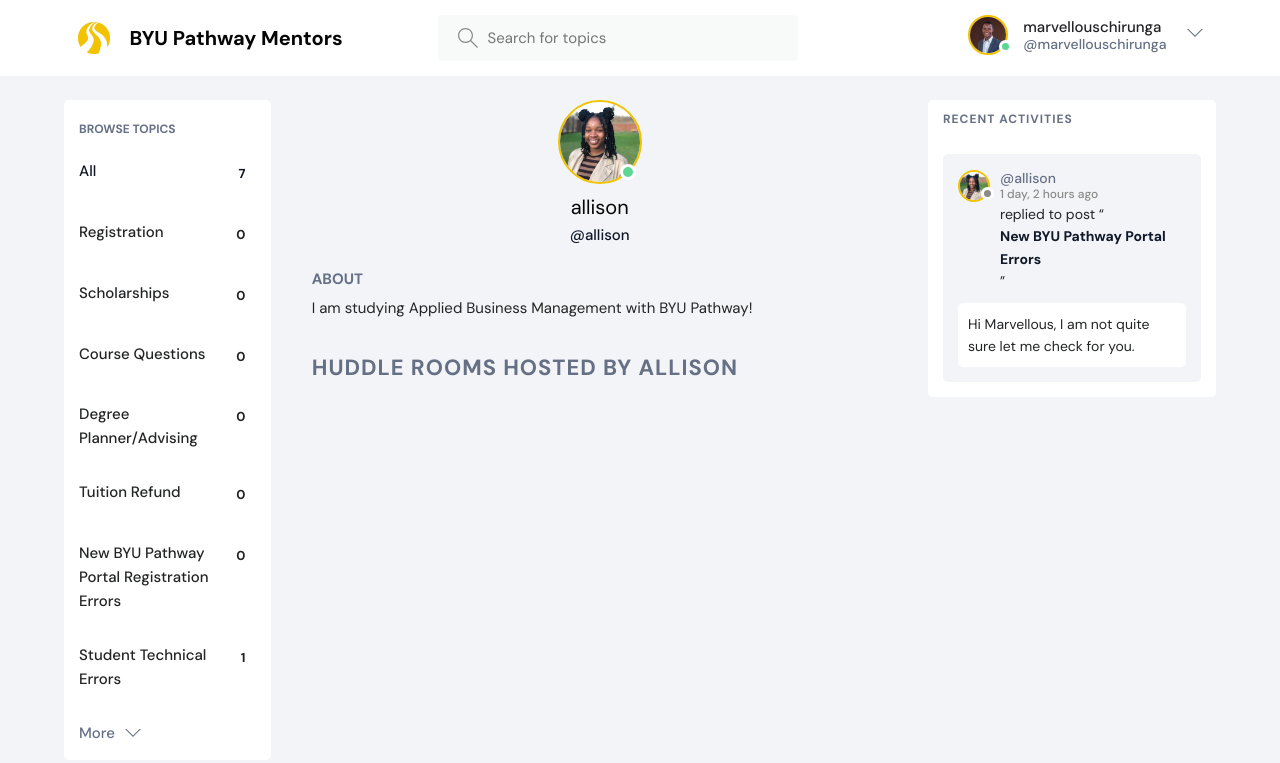
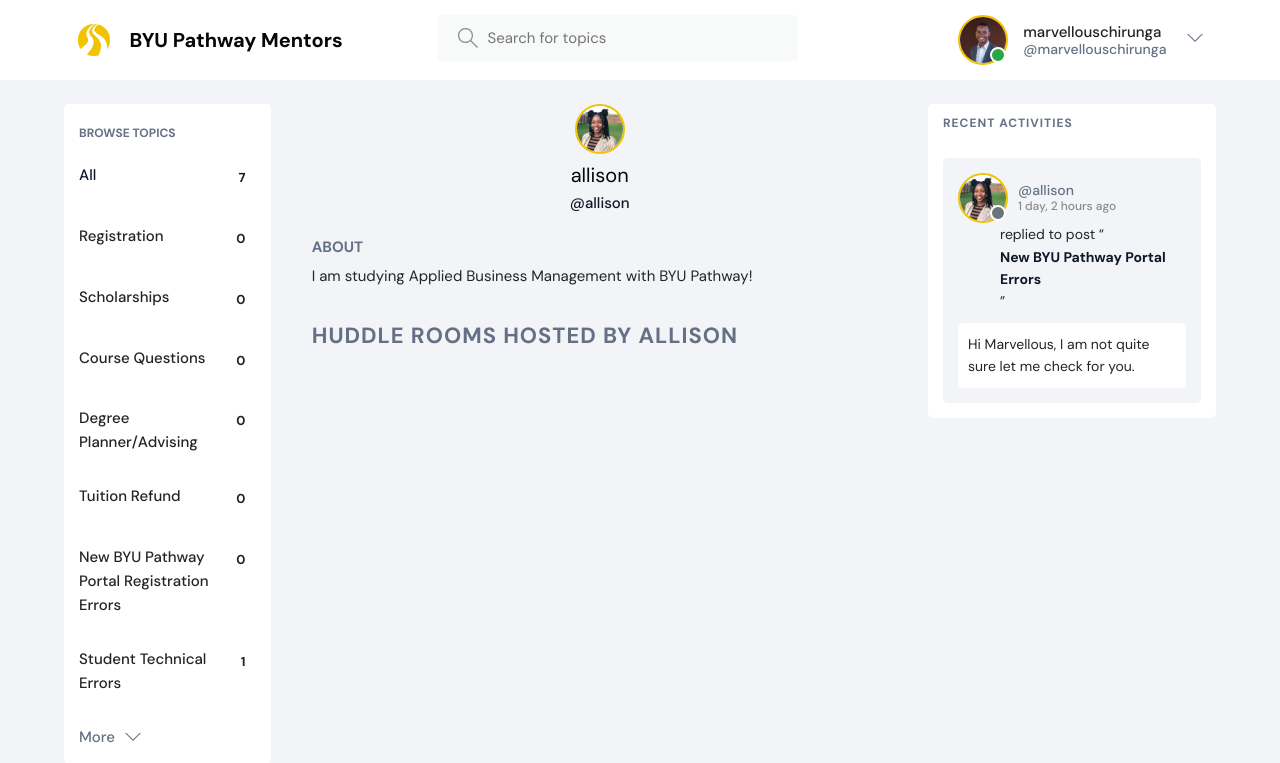
Before and after one commit to marvellouschirunga/BYUPathwayPeerMentorPortal, a Django app: page /profile/2/ in a window 1280 px wide. Shown: the top 763 px of the page. Run offline with Django 3.2, Linux system fonts and the light colour scheme; a user stored in the database is signed in; data comes from the database, SQL or seed files in the repository; both versions use the stored data as it was after the commit.

Commit message:
Fixed online status on user image

```diff
--- a/peermentor/base/templates/base/activity_component.html
+++ b/peermentor/base/templates/base/activity_component.html
@@ -4,16 +4,21 @@
   </div>
   {% for message in room_messages %}
   <div class="activities__box">
+    <!-- Header Section -->
     <div class="activities__boxHeader roomListRoom__header">
       <a href="{% url 'user-profile' message.user.id %}" class="roomListRoom__author">
-          <div class="avatar avatar--small">
-            <img src="{{message.user.avatar.url}}" />
+        <!-- Avatar with Online/Offline Status -->
+        <div class="avatar avatar--small {% if message.user.is_online %}avatar--online{% else %}avatar--offline{% endif %}">
+          <img src="{{ message.user.avatar.url }}" alt="{{ message.user.username }}'s avatar" />
         </div>
+        <!-- Username and Activity Timestamp -->
         <p>
-            @{{message.user.username}}
-            <span>{{message.created|timesince}} ago</span>
+          @{{ message.user.username }}
+          <span>{{ message.created|timesince }} ago</span>
         </p>
       </a>
+
+      <!-- Delete Action for the Message Owner -->
       {% if request.user == message.user %}
       <div class="roomListRoom__actions">
         <a href="{% url 'delete-message' message.id %}">
@@ -27,13 +32,14 @@
       </div>
       {% endif %}
     </div>
+
+    <!-- Message Content -->
     <div class="activities__boxContent">
-        <p>replied to post “<a href="{% url 'room' message.room.id %}">{{message.room}}</a>”</p>
+      <p>replied to post “<a href="{% url 'room' message.room.id %}">{{ message.room }}</a>”</p>
       <div class="activities__boxRoomContent">
-          {{message.body}}
+        {{ message.body }}
       </div>
     </div>
   </div>
   {% endfor %}
-
 </div>
--- a/peermentor/base/templates/base/feed_component.html
+++ b/peermentor/base/templates/base/feed_component.html
@@ -2,9 +2,13 @@
 <div class="roomListRoom">
     <div class="roomListRoom__header">
       <a href="{% url 'user-profile' room.host.id %}" class="roomListRoom__author">
-        <div class="avatar avatar--small active">
+        <!-- <div class="avatar avatar--small active">
           <img src="{{room.host.avatar.url}}" />
+        </div> -->
+        <div class="avatar avatar--small {% if room.host.is_online %}avatar--online{% else %}avatar--offline{% endif %}">
+          <img src="{{ room.host.avatar.url }}" alt="Host Avatar" />
         </div>
+
         <span>@{{room.host.username}}</span>
       </a>
       <div class="roomListRoom__actions">
--- a/peermentor/base/views.py
+++ b/peermentor/base/views.py
@@ -7,6 +7,8 @@
 from django.contrib.auth import authenticate, login, logout
 from .models import Room, Topic, Message, User
 from .forms import RoomForm, UserForm, MyUserCreationForm
+from django.utils import timezone
+
 
 # Imports for email verification
 from django.template.loader import render_to_string
@@ -31,18 +33,15 @@
         email = request.POST.get('email').lower()
         password = request.POST.get('password')
 
-        try:
-            user = User.objects.get(email=email)
-        except:
-            messages.error(request, 'User does not exist')
-
         user = authenticate(request, email=email, password=password)
-
         if user is not None:
+            user.is_online = True  # Mark user as online
+            user.last_login = timezone.now()
+            user.save()
             login(request, user)
             return redirect('home')
         else:
-            messages.error(request, 'Username or password does not exist')
+            messages.error(request, 'Username or password is incorrect.')
 
     context = {'page': page}
     return render(request, 'base/login_register.html', context)
@@ -50,6 +49,10 @@
 
 def logoutUser(request):
     #Logs the user out and redirects to the homepage.
+    user = request.user
+    if user.is_authenticated:
+        user.is_online = False  # Mark user as offline
+        user.save()
     logout(request)
     return redirect('home')
 
@@ -133,9 +136,11 @@
 def room(request, pk):
     """Displays a single room's details, messages, and participants."""
     room = Room.objects.get(id=pk)
-    room_messages = room.message_set.all()
+    # Optimize the query to include user data efficiently
+    room_messages = room.message_set.select_related('user').all()
     participants = room.participants.all()
 
+    # Handle POST request for creating a message
     if request.method == 'POST':
         message = Message.objects.create(
             user=request.user,
@@ -143,10 +148,14 @@
             body=request.POST.get('body')
         )
         room.participants.add(request.user)
+        request.user.is_online = True  # Update the user's online status
+        request.user.save(update_fields=['is_online'])  # Save the change
         return redirect('room', pk=room.id)
 
+    # Render the template with the updated context
     context = {'room': room, 'room_messages': room_messages, 'participants': participants}
     return render(request, 'base/room.html', context)
+
 
 
 def userProfile(request, pk):
--- a/peermentor/static/styles/style.css
+++ b/peermentor/static/styles/style.css
@@ -161,79 +172,55 @@
 }
 
 .avatar {
-  position: relative;
+  position: relative; /* Ensures positioning context */
   display: inline-block;
   border-radius: 50%;
-  border: 2px solid #f1c300;
+  border: 2px solid #f1c300; /* Orange border */
+  width: 50px; /* Fixed width */
+  height: 50px; /* Fixed height */
 }
 
 .avatar img {
-  display: block;
-  border-radius: 50%;
+  width: 100%;
+  height: 100%;
   object-fit: cover;
-  object-position: center;
-}
-
-.avatar::after {
-  content: "";
-  display: block;
-  position: absolute;
-  background-color: var(--color-gray);
-  z-index: 111;
-  border-radius: 50%;
-  border: 0.3rem solid var(--color-dark);
-}
-
-.avatar.active::after {
-  background-color: var(--color-success);
-}
-
-.avatar.avatar--small img {
-  width: 2.8rem;
-  height: 2.8rem;
-}
-
-.avatar.avatar--small:after {
-  width: 0.7rem;
-  height: 0.7rem;
-  bottom: 0px;
-  right: -6px;
-}
-
-.avatar.avatar--medium img {
-  width: 3.6rem;
-  height: 3.6rem;
   border-radius: 50%;
 }
 
-.avatar.avatar--medium:after {
-  width: 0.7rem;
-  height: 0.7rem;
-  bottom: 0px;
-  right: -6px;
+.avatar--medium {
+  width: 50px;
+  height: 50px;
+  position: relative; /* Keeps the status indicator positioned correctly */
 }
 
-.avatar.avatar--large img {
-  display: block;
-  width: 8rem;
-  height: 8rem;
+
+/* Online Indicator */
+.avatar--online::after,
+.avatar--offline::after {
+  content: '';
+  position: absolute;
+  bottom: 0px; /* Adjust position */
+  right: 0px;
+  width: 12px; /* Size of the dot */
+  height: 12px;
+  background-color: #28a745; /* Green for online */
+  border: 2px solid #fff; /* White border around the dot */
   border-radius: 50%;
+  z-index: 5; /* Ensures dot is above everything */
 }
 
-.avatar.avatar--large:after {
-  width: 1rem;
-  height: 1rem;
-  bottom: 2px;
-  right: 3.5px;
+.avatar--offline::after {
+  background-color: #6c757d; /* Gray for offline */
 }
 
-.avatar--online {
-  border: 2px solid green;
-}
 
-.avatar--offline {
-  border: 2px solid gray;
-}
+
+
+
+
+
+
+
 
 .scroll::-webkit-scrollbar {
   width: 0.6rem;
@@ -390,9 +377,6 @@
   color: rgb(34 33 36);
 }
 
-.header__menu img {
-  height: 3.6rem;
-}
 
 .header__menu p {
   line-height: 1.2;
--- a/peermentor/templates/navbar.html
+++ b/peermentor/templates/navbar.html
@@ -24,9 +24,13 @@
 
             <div class="header__user">
                 <a href="{% url 'user-profile' request.user.id %}">
-                    <div class="avatar avatar--medium active">
+                    <!-- <div class="avatar avatar--medium active">
                         <img src="{{request.user.avatar.url}}" />
+                    </div> -->
+                    <div class="avatar avatar--medium {% if request.user.is_online %}avatar--online{% else %}avatar--offline{% endif %}">
+                        <img src="{{ request.user.avatar.url }}" alt="User Avatar" />
                     </div>
+
                     <p>{{request.user.username}} <span>@{{request.user.username}}</span></p>
                 </a>
                 <button class="dropdown-button">
```
Also changed, not shown: other parts of peermentor/static/styles/style.css (+26 -8 lines), peermentor/base/templates/base/login_register.html (+15 -6 lines), peermentor/db.sqlite3. Lines whose indentation alone changed are shown as unchanged.
